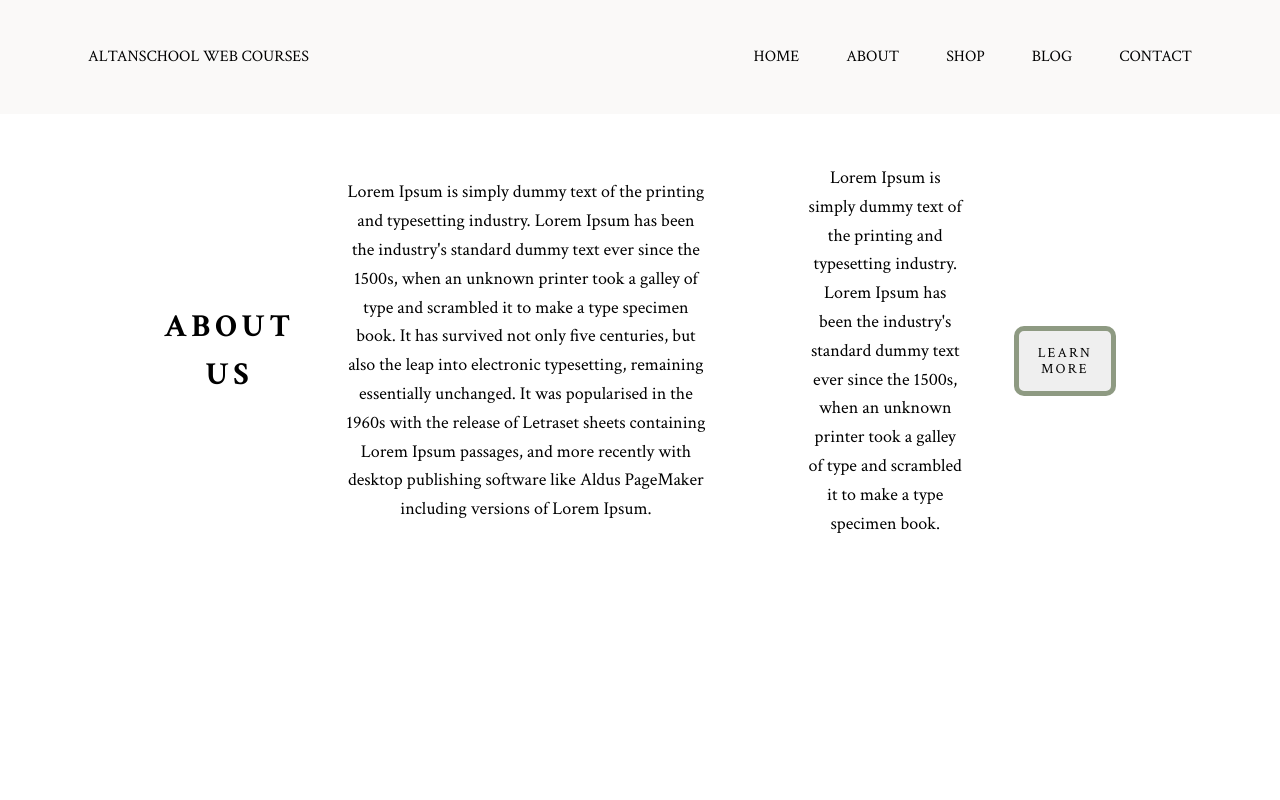
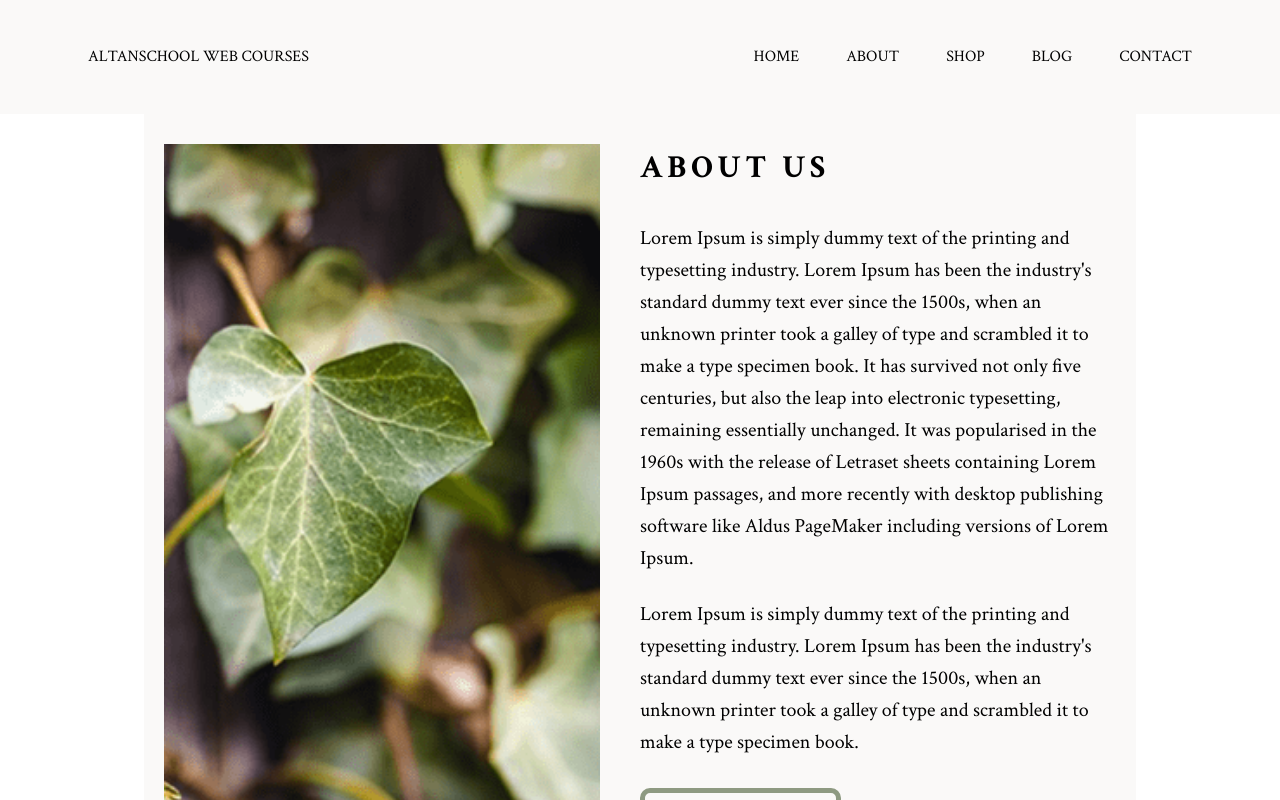
Before and after one commit to Yuliia-Tyzhai/OrganicFashion, a React (Vite) app: page /about in a window 1280 px wide. Shown: the top 800 px of the page. Built offline with nearby package versions, Linux system fonts and the light colour scheme.

Commit message:
add AboutUs styles

```diff
--- a/src/pages/AboutUs/AboutUs.jsx
+++ b/src/pages/AboutUs/AboutUs.jsx
@@ -8,10 +8,6 @@ const AboutUs = () => {
 
   return (
     <section className={styles.aboutUs}>
-      <h2 className={styles.title}>{aboutUsData.title}</h2>
-
-      <p className={styles.description}>{aboutUsData.descriptionFirst}</p>
-
       <div className={styles.imageContainer}>
         <picture>
           <source
@@ -38,9 +34,16 @@ const AboutUs = () => {
         </picture>
       </div>
 
-      <p className={styles.description}>{aboutUsData.descriptionSecond}</p>
-
-      <button className={styles.loadMoreBtn}>Learn More</button>
+      <div className={styles.textContainer}>
+        <h2 className={styles.title}>{aboutUsData.title}</h2>
+        <p className={styles.description} data-order="first">
+          {aboutUsData.descriptionFirst}
+        </p>
+        <p className={styles.description} data-order="second">
+          {aboutUsData.descriptionSecond}
+        </p>
+        <button className={styles.loadMoreBtn}>Learn More</button>
+      </div>
     </section>
   );
 };
--- a/src/pages/AboutUs/AboutUs.module.css
+++ b/src/pages/AboutUs/AboutUs.module.css
@@ -1,10 +1,36 @@
 .aboutUs {
+  min-width: 375px;
+  position: relative;
   text-align: center;
-  padding: 50px 20px;
+  padding: 30px 20px;
   display: flex;
   flex-direction: column;
   align-items: center;
   color: #000000;
+  max-width: 600px;
+  margin: 0 auto;
+  background-color: #faf9f8;
+}
+
+.imageContainer {
+  height: auto;
+  order: 3;
+}
+
+.image {
+  position: absolute;
+  top: 41%;
+  left: 34%;
+  max-width: 100%;
+  height: auto;
+}
+
+.textContainer {
+  display: flex;
+  flex-direction: column;
+  align-items: center;
+  width: 100%;
+  order: 1;
 }
 
 .title {
@@ -14,18 +40,28 @@
   color: #000000;
   text-transform: uppercase;
   margin-bottom: 20px;
+  text-align: center;
+  order: 1;
 }
 
 .description {
   font-size: 18px;
   line-height: 1.6;
+  text-align: center;
   margin-bottom: 20px;
-  max-width: 600px;
 }
 
-.image {
-  max-width: 100%;
-  height: auto;
+.description[data-order='first'] {
+  margin-bottom: 316px;
+  order: 2;
+}
+
+.description[data-order='first'] {
+  order: 2;
+}
+
+.description[data-order='second'] {
+  order: 4;
 }
 
 .loadMoreBtn {
@@ -40,51 +76,120 @@
   letter-spacing: 0.15em;
   color: #000000;
   padding: 14px 19px;
+  background-color: transparent;
+  order: 5;
 }
 
-.loadMore:hover {
-  background-color: #555;
+.loadMoreBtn:hover {
+  background-color: #d1d1d1;
 }
 
 @media (min-width: 992px) {
   .aboutUs {
-    display: flex;
-    flex-direction: row; /* ✅ Зображення зліва, контент справа */
-    align-items: center;
-    justify-content: space-between; /* ✅ Рівномірне розташування */
-    gap: 50px; /* ✅ Відступ між зображенням і контентом */
+    min-width: 992px;
+    flex-direction: row;
+    justify-content: center;
+    align-items: flex-start;
+    gap: 40px;
+    max-width: 1400px;
+    margin: 0 auto;
+    text-align: left;
   }
 
   .imageContainer {
-    flex: 1; /* ✅ Зображення займає половину простору */
+    width: 50%;
     max-width: 50%;
+    height: auto;
+    margin-bottom: 0;
+    border-radius: 0;
+    order: 1;
   }
 
   .image {
+    position: static;
     width: 100%;
     height: auto;
+    object-fit: contain;
   }
 
-  .content {
-    flex: 1; /* ✅ Контент займає половину простору */
-    display: flex;
+  .textContainer {
     flex-direction: column;
-    align-items: flex-start; /* ✅ Вирівнюємо текст ліворуч */
-    max-width: 600px;
+    align-items: flex-start;
+    flex: 0 0 50%;
+    max-width: 50%;
+    order: 2;
   }
 
   .title {
     font-size: 32px;
-    margin-bottom: 20px;
+    text-align: left;
+    margin-bottom: 30px;
+    width: 100%;
+    order: 0;
   }
 
   .description {
-    font-size: 18px;
-    line-height: 1.6;
-    margin-bottom: 20px;
+    font-size: 20px;
+    text-align: left;
+    max-width: none;
+    margin-bottom: 30px;
+    width: 100%;
+  }
+
+  .description[data-order='first'] {
+    margin-bottom: 24px;
+  }
+
+  .description[data-order='first'] {
+    order: 0;
+  }
+
+  .description[data-order='second'] {
+    order: 0;
   }
 
   .loadMoreBtn {
-    padding: 14px 19px;
+    align-self: flex-start;
+    margin-top: 0;
+    margin-left: 0;
+    margin-right: 0;
+    width: auto;
+    order: 0;
+    font-size: 20px;
   }
 }
+
+@media (min-width: 1366px) {
+  .aboutUs {
+    min-width: 1366px;
+    gap: 80px;
+  }
+
+  .description[data-order='first'] {
+    margin-bottom: 31px;
+  }
+}
+
+@media (min-width: 1920px) {
+  .aboutUs {
+    min-width: 1920px;
+    gap: 140px;
+  }
+
+  .title {
+    font-size: 48px;
+  }
+
+  .description {
+    font-size: 36px;
+  }
+
+  .description[data-order='first'] {
+    margin-bottom: 12px;
+  }
+
+  .loadMoreBtn {
+    font-size: 36px;
+    margin-top: 82px;
+  }
+}
```
Also changed, not shown: src/components/MobileMenu/MobileMenu.jsx (deleted, +0 -12 lines), src/components/MobileMenu/MobileMenu.module.css (deleted).
